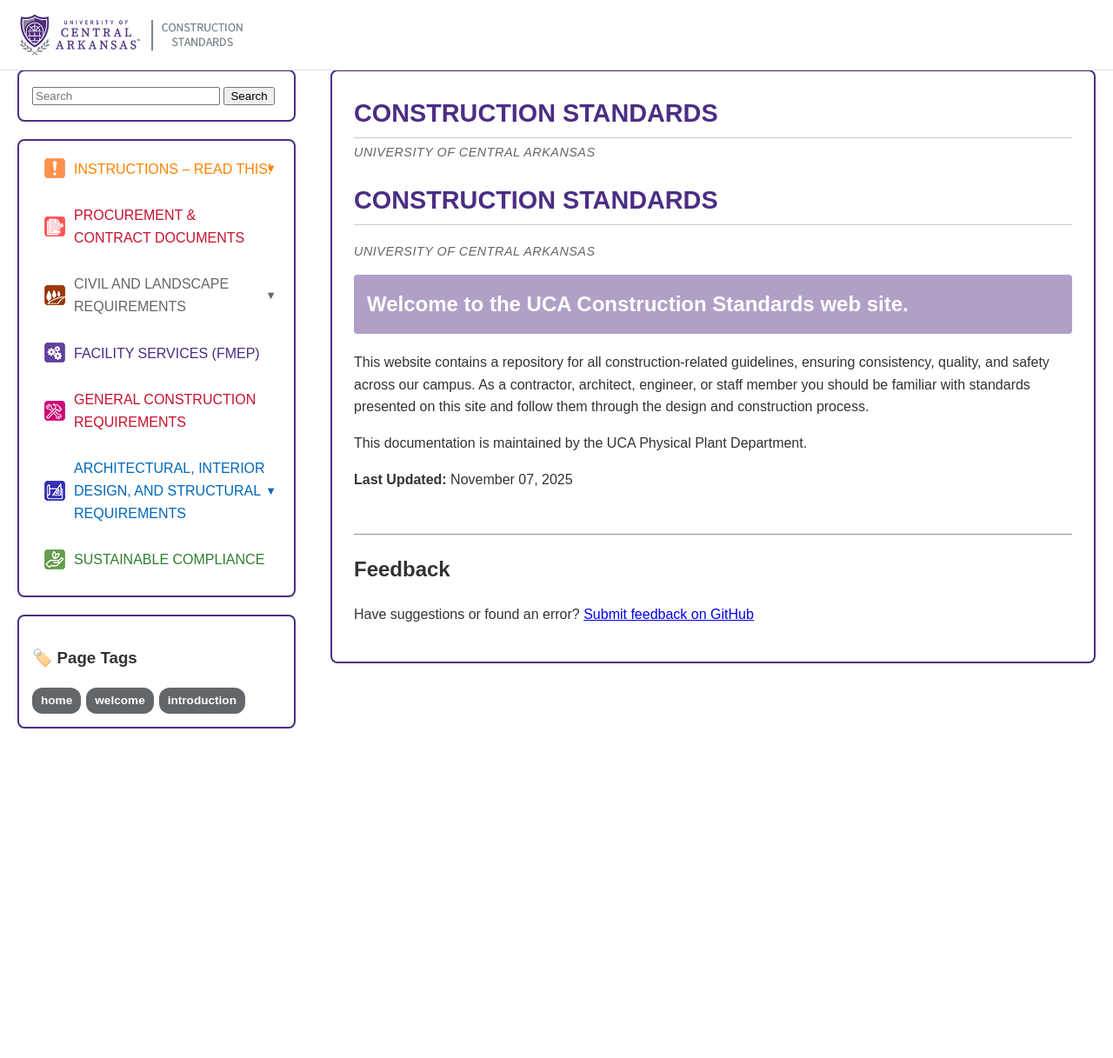
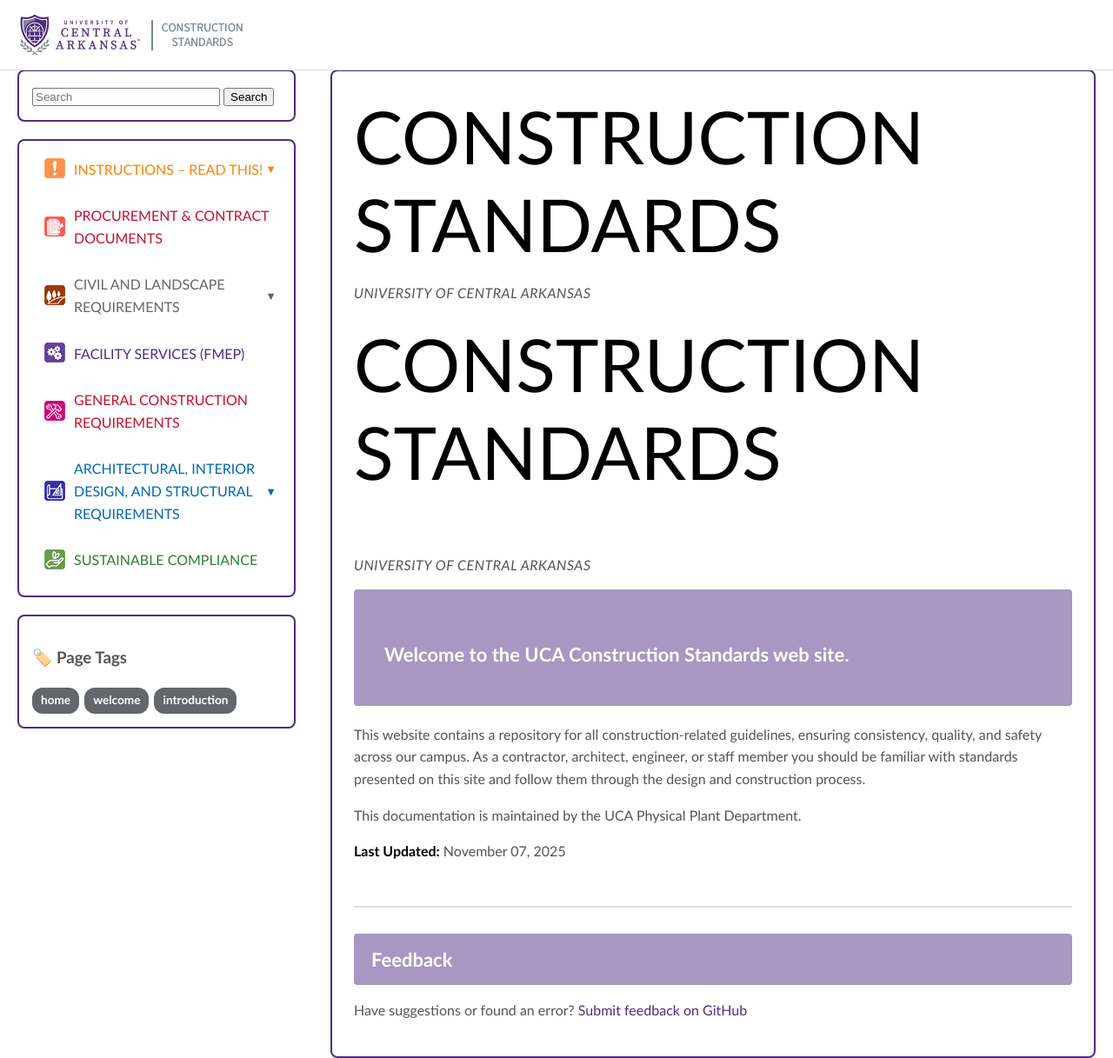
Before and after one commit to AMRJacob/UCA-Construction-Standards-CMS, a Jekyll site: the page built from index.md, in a window 1280 px wide and 1217 px high. Shown: the whole window at 87% size. Built offline with Jekyll 4.4.1, drawn with Linux system fonts in a browser that asks for light colours.

Commit message:
Try creating formatting

```diff
--- a/_layouts/default.html
+++ b/_layouts/default.html
@@ -16,7 +16,9 @@
       --hvac-orange: #ff8200;
       --site-green: #00a651;
       --sustainable-green: #2e7d32;
-      --soft-purple-banner: #b0a0c6;
+      --soft-purple-banner: #a897c0;
+      --body-text-gray: #545454;
+      --subheading-gray: #9c9c9c;
     }
 
     /* Expandable submenu styles */
@@ -55,7 +57,6 @@
       border-left-color: transparent;
     }
 
-
     * {
       box-sizing: border-box;
     }
@@ -63,12 +64,13 @@
     body {
       margin: 0;
       padding: 0;
-      font-family: Arial, sans-serif;
+      font-family: Calibri, 'Segoe UI', Arial, sans-serif;
+      font-size: 12pt;
       line-height: 1.6;
-      color: #333;
+      color: var(--body-text-gray);
     }
 
-    /* FIX: Header Alignment */
+    /* Header Alignment */
     .site-header {
       background-color: white;
       padding: 15px 0;
@@ -140,7 +142,7 @@
       border-radius: 5px;
       transition: all 0.3s ease;
       border-left: 4px solid transparent;
-      color: #333; /* Base color for default text */
+      color: #333;
     }
     .sidebar nav li a:hover {
       background-color: #e8e9ea;
@@ -153,8 +155,7 @@
       flex-shrink: 0;
     }
 
-/* --- Navigation Text Coloring (FINAL FIX) --- */
-/* Target the anchor tag directly and use !important to guarantee the color override */
+    /* Navigation Text Coloring */
     .sidebar nav a[href*="instructions"] { color: var(--hvac-orange) !important; }
     .sidebar nav a[href*="procurement"] { color: var(--fire-red) !important; }
     .sidebar nav a[href*="civil-landscape"] { color: var(--uca-gray) !important; }
@@ -162,13 +163,10 @@
     .sidebar nav a[href*="general-construction"] { color: var(--fire-red) !important; }
     .sidebar nav a[href*="architectural"] { color: var(--plumbing-blue) !important; }
     .sidebar nav a[href*="sustainability"] { color: var(--sustainable-green) !important; }
-/* Ensure submenu links inherit from the main link color */
     .sidebar nav .submenu a {
         color: inherit !important;
-    font-weight: normal; /* Keep sublinks less bold */
+        font-weight: normal;
     }
-/* ------------------------------------------- */
-
 
     .main-content {
       flex: 1;
@@ -225,25 +223,190 @@
         padding-bottom: 0;
     }
 
-    /* Page-Specific Titles (H1 in Markdown) */
+    /* === TYPOGRAPHY STYLES === */
+
+    /* H1 - Landing Page Title (63pt, Black, ALL CAPS) */
     .main-content-box h1:first-of-type {
-        color: var(--uca-purple);
-        font-size: 1.8em;
-        font-weight: bold;
-        padding-bottom: 5px;
-        border-bottom: 1px solid #ccc;
+        font-family: Calibri, 'Segoe UI', sans-serif;
+        font-size: 63pt;
+        color: #000000;
+        text-transform: uppercase;
+        font-weight: normal;
         margin-top: 0;
+        padding-bottom: 10px;
+        border-bottom: none;
+        line-height: 1.2;
     }
 
-    /* Other CSS styles unchanged for brevity */
-    .tag-cloud { display: flex; flex-wrap: wrap; gap: 8px 6px; margin-top: 10px; }
-    .tag-item { font-size: 0.85em; padding: 4px 10px; border-radius: 12px; color: white !important; text-decoration: none; font-weight: bold; background-color: var(--tag-color, var(--uca-gray)); transition: opacity 0.2s; border: none; }
-    .tag-item:hover { text-decoration: none; opacity: 0.8; }
+    /* H2 - Purple Background Sections (16.5pt Bold White on Purple) */
+    .main-content-box h2 {
+        font-family: Calibri, 'Segoe UI', sans-serif;
+        font-size: 16.5pt;
+        font-weight: bold;
+        color: #ffffff;
+        background-color: var(--soft-purple-banner);
+        padding: 12px 20px;
+        border-radius: 4px;
+        margin-top: 30px;
+        margin-bottom: 15px;
+        border-bottom: none;
+    }
+
+    /* H3 - Italic Gray Subheadings */
+    .main-content-box h3 {
+        font-family: Calibri, 'Segoe UI', sans-serif;
+        font-size: 14pt;
+        font-style: italic;
+        color: var(--subheading-gray);
+        font-weight: normal;
+        margin-top: 20px;
+        margin-bottom: 10px;
+    }
+
+    /* H4 - Standard Subheadings */
+    .main-content-box h4 {
+        font-family: Calibri, 'Segoe UI', sans-serif;
+        font-size: 13pt;
+        color: var(--body-text-gray);
+        font-weight: bold;
+        margin-top: 15px;
+        margin-bottom: 8px;
+    }
+
+    /* Body Paragraphs (12pt, Dark Gray) */
+    .main-content-box p {
+        font-family: Calibri, 'Segoe UI', sans-serif;
+        font-size: 12pt;
+        color: var(--body-text-gray);
+        margin-bottom: 15px;
+        line-height: 1.6;
+    }
+
+    /* Lists */
+    .main-content-box ul,
+    .main-content-box ol {
+        font-family: Calibri, 'Segoe UI', sans-serif;
+        font-size: 12pt;
+        color: var(--body-text-gray);
+        margin-left: 25px;
+        margin-bottom: 15px;
+        line-height: 1.6;
+    }
+
+    .main-content-box li {
+        margin-bottom: 8px;
+    }
+
+    /* Bold text */
+    .main-content-box strong {
+        font-weight: bold;
+        color: #000000;
+    }
+
+    /* Italic text */
+    .main-content-box em {
+        font-style: italic;
+    }
+
+    /* Tables */
+    .main-content-box table {
+        font-family: Calibri, 'Segoe UI', sans-serif;
+        font-size: 11pt;
+        border-collapse: collapse;
+        width: 100%;
+        margin: 20px 0;
+    }
+
+    .main-content-box table th {
+        background-color: var(--soft-purple-banner);
+        color: white;
+        padding: 12px;
+        text-align: left;
+        font-weight: bold;
+        border: 1px solid #ddd;
+    }
+
+    .main-content-box table td {
+        padding: 10px;
+        border: 1px solid #ddd;
+        color: var(--body-text-gray);
+    }
+
+    .main-content-box table tr:nth-child(even) {
+        background-color: #f8f9fa;
+    }
+
+    /* Links */
+    .main-content-box a {
+        color: var(--uca-purple);
+        text-decoration: none;
+    }
+
+    .main-content-box a:hover {
+        text-decoration: underline;
+    }
+
+    /* Code blocks */
+    .main-content-box code {
+        background-color: #f8f9fa;
+        padding: 2px 6px;
+        border-radius: 3px;
+        font-family: 'Courier New', monospace;
+        font-size: 11pt;
+    }
+
+    .main-content-box pre {
+        background-color: #f8f9fa;
+        padding: 15px;
+        border-radius: 5px;
+        overflow-x: auto;
+        font-size: 11pt;
+    }
+
+    /* Horizontal rules */
+    .main-content-box hr {
+        border: none;
+        border-top: 2px solid #e0e0e0;
+        margin: 30px 0;
+    }
+
+    /* === END TYPOGRAPHY STYLES === */
+
+    .tag-cloud {
+        display: flex;
+        flex-wrap: wrap;
+        gap: 8px 6px;
+        margin-top: 10px;
+    }
+
+    .tag-item {
+        font-size: 0.85em;
+        padding: 4px 10px;
+        border-radius: 12px;
+        color: white !important;
+        text-decoration: none;
+        font-weight: bold;
+        background-color: var(--tag-color, var(--uca-gray));
+        transition: opacity 0.2s;
+        border: none;
+    }
+
+    .tag-item:hover {
+        text-decoration: none;
+        opacity: 0.8;
+    }
 
     @media (max-width: 968px) {
       .site-content { flex-direction: column; }
       .sidebar { width: 100%; position: relative; margin-bottom: 30px; max-height: none; top: 0; }
       .main-content { padding: 20px; }
+    }
+
+    @media print {
+      .sidebar { display: none; }
+      .site-header { background-color: white; border-bottom: 2px solid #333; }
+      .main-content { padding: 0; }
+      #feedback-form { display: none; }
     }
   </style>
 </head>
@@ -269,6 +432,7 @@
               <input type="hidden" name="atb" value="v154-1">
           </form>
       </div>
+
       <nav>
         <ul>
 
@@ -377,6 +541,7 @@
 
         </ul>
       </nav>
+
       {% assign tags = page.tags | join: ',' | split: ',' | uniq %}
       {% if tags.size > 0 %}
       <div class="tag-widget-box" style="margin-top: 20px;">
@@ -409,6 +574,7 @@
         </div>
       </div>
       {% endif %}
+
     </aside>
 
     <main class="main-content">
@@ -424,7 +590,6 @@
 
           {{ content }}
 
-
           <hr style="margin-top: 50px;">
           <div id="feedback-form">
             <h2>Feedback</h2>
@@ -462,6 +624,5 @@
     });
   </script>
 
-
 </body>
 </html>
```
Also changed, not shown: other parts of _layouts/default.html (+2 -5 lines). Lines whose indentation alone changed are shown as unchanged.
